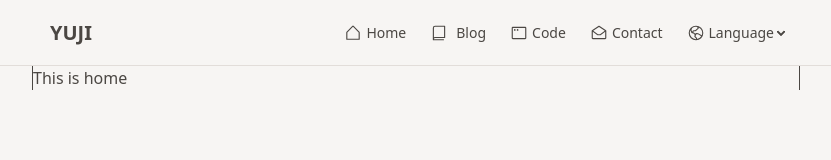
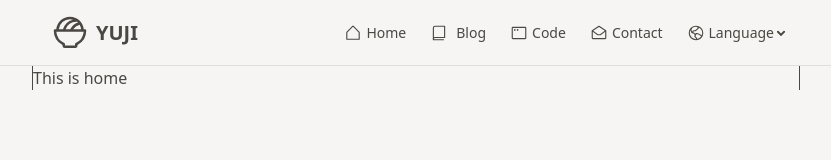
Before and after one commit to GabrielYujiYasuda/Portfolio, a React (Vite) app: page / in a window 1280 px wide. Shown: the top 160 px of the page, without its empty margins (224-1055 px from the left). Built offline with nearby package versions, Linux system fonts and the light colour scheme.

Commit message:
feat: add icon to the header title

```diff
--- a/src/components/Header.tsx
+++ b/src/components/Header.tsx
@@ -1,12 +1,15 @@
 import { Link } from "react-router-dom";
-import { AppWindow, HouseSimple, Book, EnvelopeSimpleOpen, GlobeHemisphereWest } from "@phosphor-icons/react";
+import { AppWindow, HouseSimple, Book, EnvelopeSimpleOpen, GlobeHemisphereWest, BowlFood } from "@phosphor-icons/react";
 
 const Header = () => {
   return (
     <div>
       <div className="navbar bg-base-400 px-[20%] border-b border-base-300">
-        <div className="flex-1">
-          <a className="btn btn-ghost text-xl">YUJI</a>
+        <div className="flex-1 items-center gap-2">
+          <a className="btn btn-ghost text-xl">
+            <BowlFood size={40} />
+            YUJI
+          </a>
         </div>
         <div className="flex-none">
           <ul className="menu menu-horizontal px-1">
```
